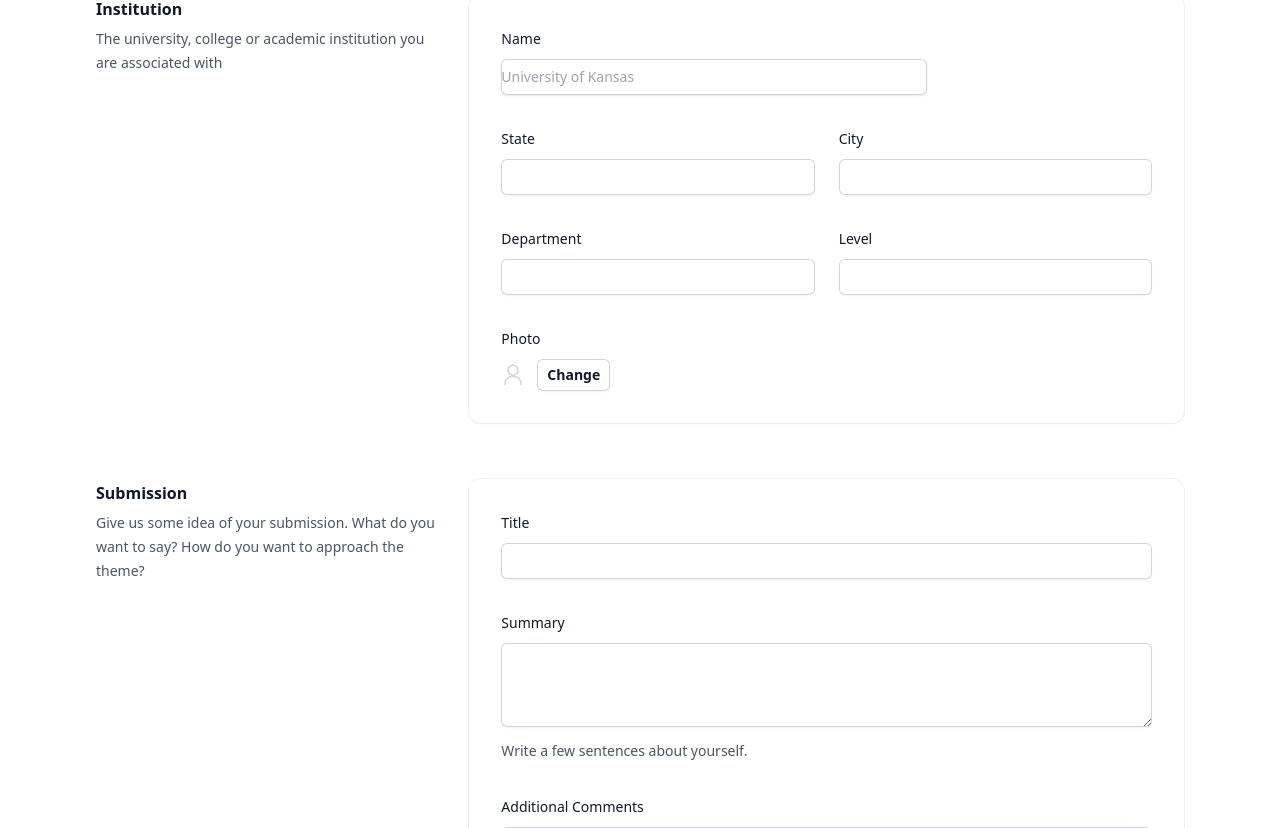
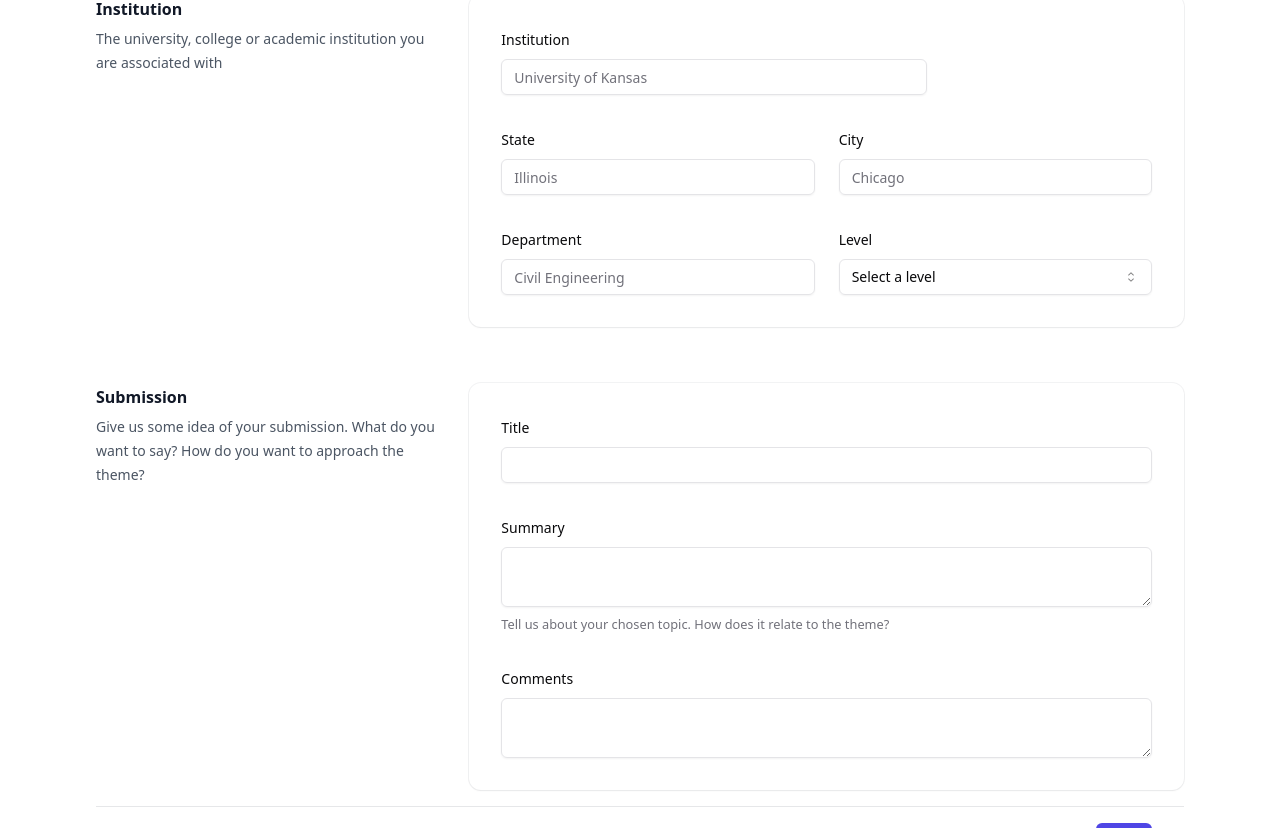
Before and after one commit to IamSolaSholzy01/essay, a Next.js app: page /apply in a window 1280 px wide. Shown: the part 892-1720 px from the top of the page. Built offline with nearby package versions, Linux system fonts and the light colour scheme.

Commit message:
feat: submission form ui

```diff
--- a/src/app/apply/form.tsx
+++ b/src/app/apply/form.tsx
@@ -50,6 +50,26 @@ const formSchema = z.object({
   bio: z.string().min(2, {
     message: "Bio must be at least 2 characters.",
   }),
+  school: z.string().min(2, {
+    message: "School must be at least 2 characters.",
+  }),
+  state: z.string().min(2, {
+    message: "State must be at least 2 characters.",
+  }),
+  city: z.string().min(2, {
+    message: "City must be at least 2 characters.",
+  }),
+  department: z.string().min(2, {
+    message: "Department must be at least 2 characters.",
+  }),
+  level: z.number().min(100).max(800),
+  title: z.string().min(2, {
+    message: "Title must be at least 2 characters.",
+  }),
+  summary: z.string().min(2, {
+    message: "Summary must be at least 2 characters.",
+  }),
+  comments: z.string(),
 });
 
 export function ApplicationForm() {
@@ -247,124 +267,112 @@ export function ApplicationForm() {
             </p>
           </div>
 
-          <form className="bg-white shadow-sm ring-1 ring-gray-900/5 sm:rounded-xl md:col-span-2">
+          <div className="bg-white shadow-sm ring-1 ring-gray-900/5 sm:rounded-xl md:col-span-2">
             <div className="px-4 py-6 sm:p-8">
               <div className="grid max-w-2xl grid-cols-1 gap-x-6 gap-y-8 sm:grid-cols-6">
                 <div className="sm:col-span-4">
-                  <label
-                    htmlFor="school"
-                    className="block text-sm font-medium leading-6 text-gray-900"
-                  >
-                    Name
-                  </label>
-                  <div className="mt-2">
-                    <div className="flex rounded-md shadow-sm sm:max-w-md">
-                      <input
-                        type="text"
-                        name="school"
-                        id="school"
-                        className="block w-full rounded-md border-0 py-1.5 text-gray-900 shadow-sm ring-1 ring-inset ring-gray-300 placeholder:text-gray-400 focus:ring-2 focus:ring-inset focus:ring-indigo-600 sm:text-sm sm:leading-6"
-                        placeholder="University of Kansas"
-                      />
-                    </div>
-                  </div>
+                  <FormField
+                    control={form.control}
+                    name="school"
+                    render={({ field }) => (
+                      <FormItem>
+                        <FormLabel>Institution</FormLabel>
+                        <FormControl>
+                          <Input
+                            placeholder="University of Kansas"
+                            {...field}
+                          />
+                        </FormControl>
+                        <FormMessage />
+                      </FormItem>
+                    )}
+                  />
                 </div>
 
                 <div className="col-span-3">
-                  <label
-                    htmlFor="state"
-                    className="block text-sm font-medium leading-6 text-gray-900"
-                  >
-                    State
-                  </label>
-                  <div className="mt-2">
-                    <input
-                      id="state"
-                      name="state"
-                      type="text"
-                      autoComplete="state"
-                      className="block w-full rounded-md border-0 py-1.5 text-gray-900 shadow-sm ring-1 ring-inset ring-gray-300 placeholder:text-gray-400 focus:ring-2 focus:ring-inset focus:ring-indigo-600 sm:text-sm sm:leading-6"
-                    />
-                  </div>
+                  <FormField
+                    control={form.control}
+                    name="state"
+                    render={({ field }) => (
+                      <FormItem>
+                        <FormLabel>State</FormLabel>
+                        <FormControl>
+                          <Input placeholder="Illinois" {...field} />
+                        </FormControl>
+                        <FormMessage />
+                      </FormItem>
+                    )}
+                  />
                 </div>
 
                 <div className="col-span-3">
-                  <label
-                    htmlFor="city"
-                    className="block text-sm font-medium leading-6 text-gray-900"
-                  >
-                    City
-                  </label>
-                  <div className="mt-2">
-                    <input
-                      id="city"
-                      name="city"
-                      type="text"
-                      autoComplete="city"
-                      className="block w-full rounded-md border-0 py-1.5 text-gray-900 shadow-sm ring-1 ring-inset ring-gray-300 placeholder:text-gray-400 focus:ring-2 focus:ring-inset focus:ring-indigo-600 sm:text-sm sm:leading-6"
-                    />
-                  </div>
+                  <FormField
+                    control={form.control}
+                    name="city"
+                    render={({ field }) => (
+                      <FormItem>
+                        <FormLabel>City</FormLabel>
+                        <FormControl>
+                          <Input placeholder="Chicago" {...field} />
+                        </FormControl>
+                        <FormMessage />
+                      </FormItem>
+                    )}
+                  />
                 </div>
 
                 <div className="col-span-3">
-                  <label
-                    htmlFor="department"
-                    className="block text-sm font-medium leading-6 text-gray-900"
-                  >
-                    Department
-                  </label>
-                  <div className="mt-2">
-                    <input
-                      id="department"
-                      name="department"
-                      type="text"
-                      autoComplete="department"
-                      className="block w-full rounded-md border-0 py-1.5 text-gray-900 shadow-sm ring-1 ring-inset ring-gray-300 placeholder:text-gray-400 focus:ring-2 focus:ring-inset focus:ring-indigo-600 sm:text-sm sm:leading-6"
-                    />
-                  </div>
+                  <FormField
+                    control={form.control}
+                    name="department"
+                    render={({ field }) => (
+                      <FormItem>
+                        <FormLabel>Department</FormLabel>
+                        <FormControl>
+                          <Input placeholder="Civil Engineering" {...field} />
+                        </FormControl>
+                        <FormMessage />
+                      </FormItem>
+                    )}
+                  />
                 </div>
 
                 <div className="col-span-3">
-                  <label
-                    htmlFor="level"
-                    className="block text-sm font-medium leading-6 text-gray-900"
-                  >
-                    Level
-                  </label>
-                  <div className="mt-2">
-                    <input
-                      id="level"
-                      name="level"
-                      type="text"
-                      autoComplete="level"
-                      className="block w-full rounded-md border-0 py-1.5 text-gray-900 shadow-sm ring-1 ring-inset ring-gray-300 placeholder:text-gray-400 focus:ring-2 focus:ring-inset focus:ring-indigo-600 sm:text-sm sm:leading-6"
-                    />
-                  </div>
-                </div>
-
-                <div className="col-span-full">
-                  <label
-                    htmlFor="photo"
-                    className="block text-sm font-medium leading-6 text-gray-900"
-                  >
-                    Photo
-                  </label>
-                  <div className="mt-2 flex items-center gap-x-3">
-                    <PersonIcon
-                      className="h-6 w-6 text-gray-300"
-                      aria-hidden="true"
-                    />
-                    <button
-                      type="button"
-                      className="rounded-md bg-white px-2.5 py-1.5 text-sm font-semibold text-gray-900 shadow-sm ring-1 ring-inset ring-gray-300 hover:bg-gray-50"
-                    >
-                      Change
-                    </button>
-                  </div>
+                  <FormField
+                    control={form.control}
+                    name="firstname"
+                    render={({ field }) => (
+                      <FormItem>
+                        <FormLabel>Level</FormLabel>
+                        <Select
+                          onValueChange={field.onChange}
+                          defaultValue={field.value}
+                        >
+                          <FormControl>
+                            <SelectTrigger className="w-full">
+                              <SelectValue placeholder="Select a level" />
+                            </SelectTrigger>
+                          </FormControl>
+                          <SelectContent>
+                            <SelectGroup>
+                              <SelectItem value={"100"}>{100}</SelectItem>
+                              <SelectItem value={"200"}>{200}</SelectItem>
+                              <SelectItem value={"300"}>{300}</SelectItem>
+                              <SelectItem value={"400"}>{400}</SelectItem>
+                              <SelectItem value={"500"}>{500}</SelectItem>
+                              <SelectItem value={"600"}>{600}</SelectItem>
+                              <SelectItem value={"700"}>{700}</SelectItem>
+                            </SelectGroup>
+                          </SelectContent>
+                        </Select>
+                        <FormMessage />
+                      </FormItem>
+                    )}
+                  />
                 </div>
               </div>
             </div>
-          </form>
+          </div>
         </div>
 
         <div className="grid grid-cols-1 gap-x-8 gap-y-8 pt-10 md:grid-cols-3">
@@ -378,71 +386,63 @@ export function ApplicationForm() {
             </p>
           </div>
 
-          <form className="bg-white shadow-sm ring-1 ring-gray-900/5 sm:rounded-xl md:col-span-2">
+          <div className="bg-white shadow-sm ring-1 ring-gray-900/5 sm:rounded-xl md:col-span-2">
             <div className="px-4 py-6 sm:p-8">
               <div className="grid max-w-2xl grid-cols-1 gap-x-6 gap-y-8 sm:grid-cols-6">
                 <div className="col-span-full">
-                  <label
-                    htmlFor="title"
-                    className="block text-sm font-medium leading-6 text-gray-900"
-                  >
-                    Title
-                  </label>
-                  <div className="mt-2">
-                    <input
-                      type="text"
-                      name="title"
-                      id="title"
-                      autoComplete="title"
-                      className="block w-full rounded-md border-0 py-1.5 text-gray-900 shadow-sm ring-1 ring-inset ring-gray-300 placeholder:text-gray-400 focus:ring-2 focus:ring-inset focus:ring-indigo-600 sm:text-sm sm:leading-6"
-                    />
-                  </div>
+                  <FormField
+                    control={form.control}
+                    name="title"
+                    render={({ field }) => (
+                      <FormItem>
+                        <FormLabel>Title</FormLabel>
+                        <FormControl>
+                          <Input {...field} />
+                        </FormControl>
+                        <FormMessage />
+                      </FormItem>
+                    )}
+                  />
                 </div>
 
                 <div className="sm:col-span-6 sm:col-start-1">
-                  <label
-                    htmlFor="bio"
-                    className="block text-sm font-medium leading-6 text-gray-900"
-                  >
-                    Summary
-                  </label>
-                  <div className="mt-2">
-                    <textarea
-                      id="summary"
-                      name="summary"
-                      rows={3}
-                      className="block w-full rounded-md border-0 py-1.5 text-gray-900 shadow-sm ring-1 ring-inset ring-gray-300 placeholder:text-gray-400 focus:ring-2 focus:ring-inset focus:ring-indigo-600 sm:text-sm sm:leading-6"
-                      defaultValue={""}
-                    />
-                  </div>
-                  <p className="mt-3 text-sm leading-6 text-gray-600">
-                    Write a few sentences about yourself.
-                  </p>
+                  <FormField
+                    control={form.control}
+                    name="summary"
+                    render={({ field }) => (
+                      <FormItem>
+                        <FormLabel>Summary</FormLabel>
+                        <FormControl>
+                          <Textarea {...field} />
+                        </FormControl>
+                        <FormDescription>
+                          Tell us about your chosen topic. How does it relate to
+                          the theme?
+                        </FormDescription>
+                        <FormMessage />
+                      </FormItem>
+                    )}
+                  />
                 </div>
 
                 <div className="sm:col-span-6 sm:col-start-1">
-                  <label
-                    htmlFor="comments"
-                    className="block text-sm font-medium leading-6 text-gray-900"
-                  >
-                    Additional Comments
-                  </label>
-                  <div className="mt-2">
-                    <textarea
-                      id="comments"
-                      name="comments"
-                      rows={3}
-                      className="block w-full rounded-md border-0 py-1.5 text-gray-900 shadow-sm ring-1 ring-inset ring-gray-300 placeholder:text-gray-400 focus:ring-2 focus:ring-inset focus:ring-indigo-600 sm:text-sm sm:leading-6"
-                      defaultValue={""}
-                    />
-                  </div>
-                  <p className="mt-3 text-sm leading-6 text-gray-600">
-                    Write a few sentences about yourself.
-                  </p>
+                  <FormField
+                    control={form.control}
+                    name="comments"
+                    render={({ field }) => (
+                      <FormItem>
+                        <FormLabel>Comments</FormLabel>
+                        <FormControl>
+                          <Textarea {...field} />
+                        </FormControl>
+                        <FormMessage />
+                      </FormItem>
+                    )}
+                  />
                 </div>
               </div>
             </div>
-          </form>
+          </div>
         </div>
         <div className="flex items-center justify-end gap-x-6 border-t border-gray-900/10 px-4 py-4 sm:px-8">
           <button
```
